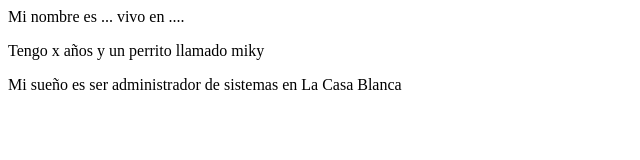
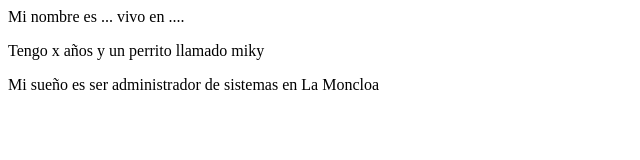
Before and after one commit to sebastian19989/prova1, a plain HTML site: page index.html in a window 1280 px wide. Shown: the full height of the page, 0-640 px from the left. Drawn offline with Linux system fonts and the light colour scheme.

Commit message:
index modificado. Creado index2

```diff
--- a/index.html
+++ b/index.html
@@ -10,7 +10,7 @@
 <p>Mi nombre es ... vivo en .... </p>
 
 <p>Tengo x años y un perrito llamado miky </p>
-<p>Mi sueño es ser administrador de sistemas en La Casa Blanca </p>
+<p>Mi sueño es ser administrador de sistemas en La Moncloa </p>
 
 
 
```
Also changed, not shown: style2.css (added).
